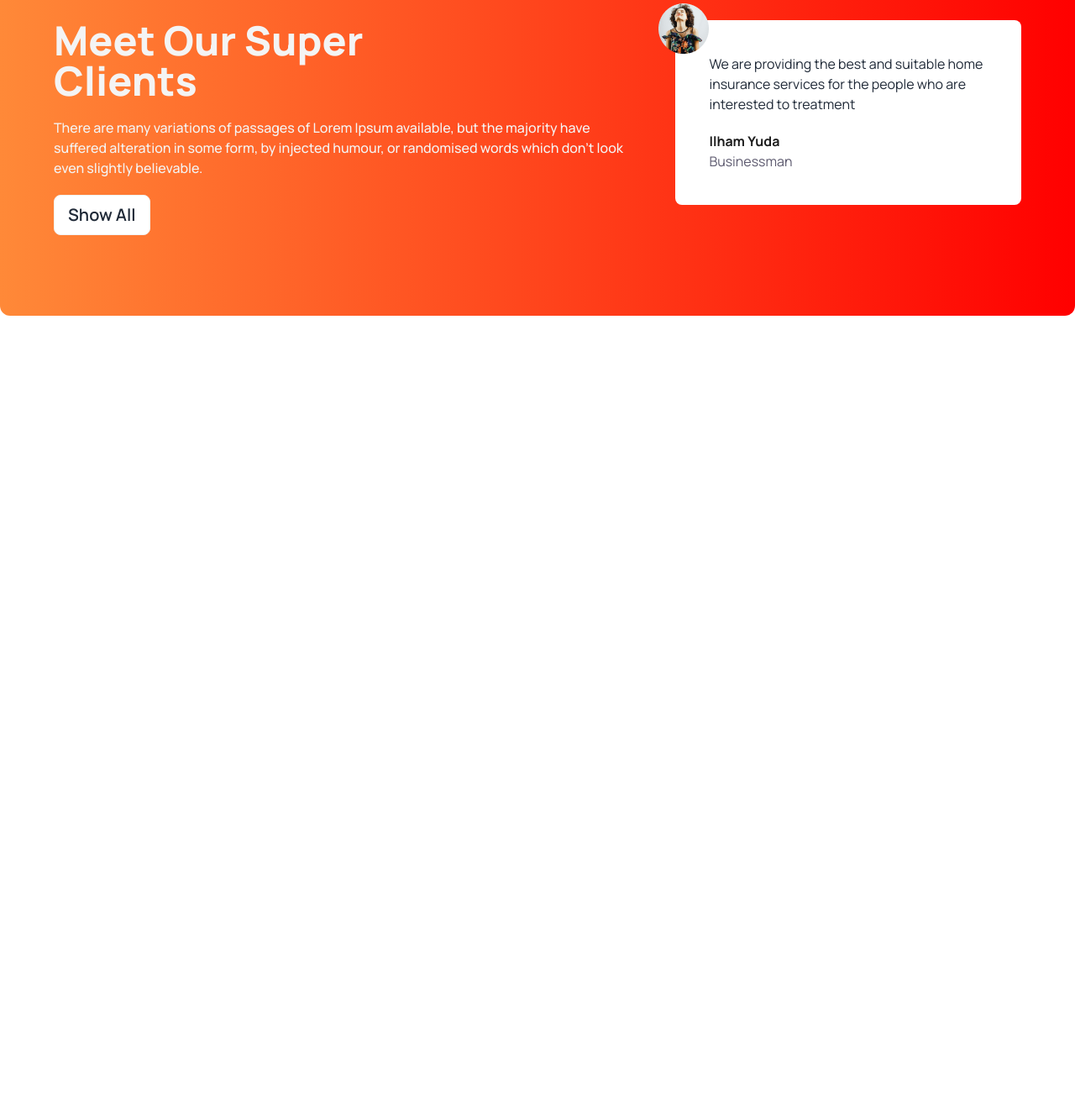
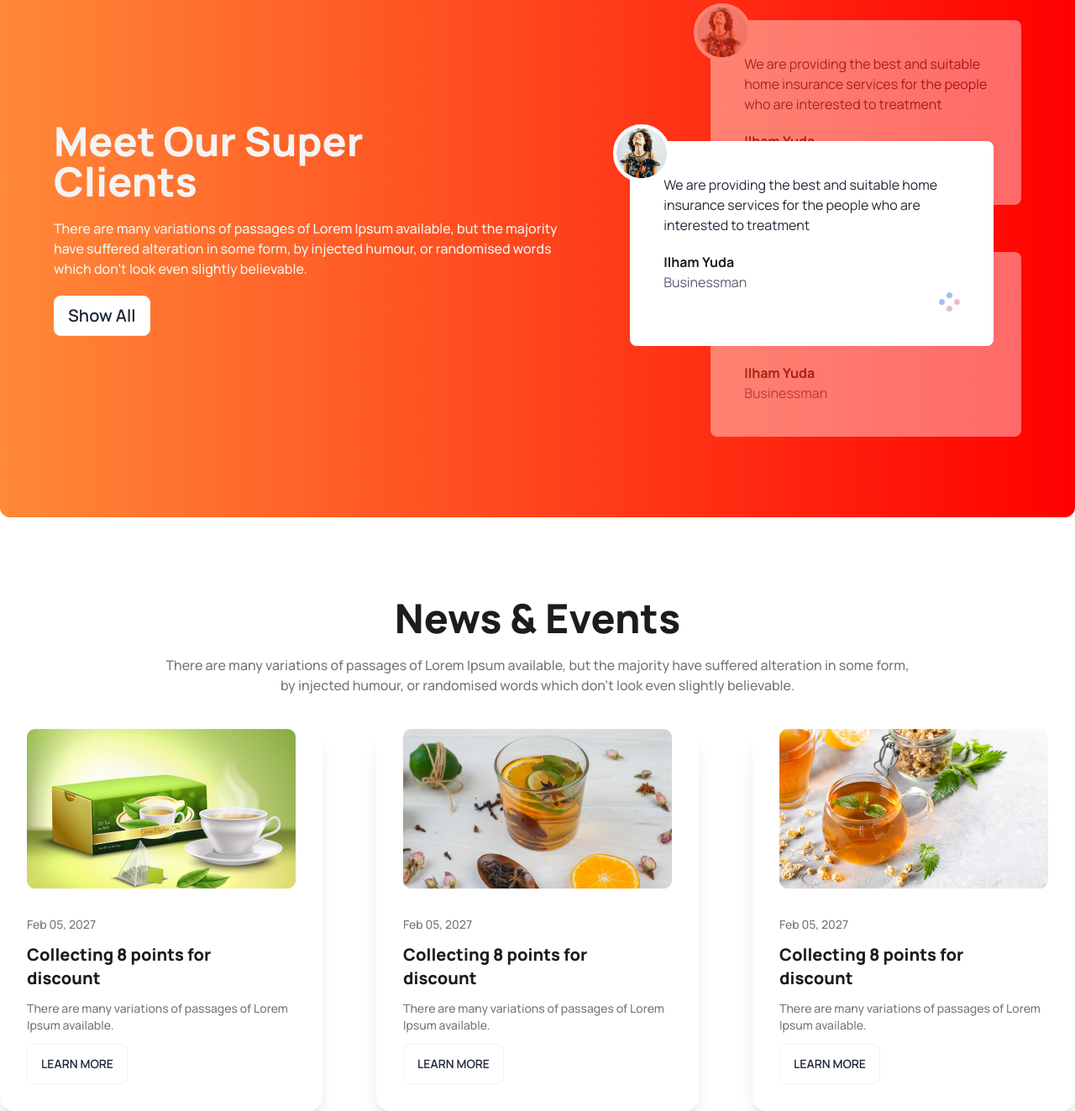
Before and after one commit to programarreza/tea-shop, a plain HTML site: page index.html in a window 1280 px wide. Shown: the part 1891-3214 px from the top of the page at 84% size. Before the commit the page ends 2363 px from the top, so only its background shows below. Drawn offline with nearby package versions, Linux system fonts and the light colour scheme.

Commit message:
added to news section

```diff
--- a/index.html
+++ b/index.html
@@ -137,19 +137,93 @@
 
 		<!-- super client section -->
 		<section class="my-24 flex flex-col lg:flex-row gap-12 rounded-xl bg-gradient-to-r from-[#FF8938] to-[#F00] px-16 py-24 ">
-			<div class="space-y-5">
-				<h1 class="text-5xl font-extrabold text-[#F4F4F4]">Meet Our Super <br> Clients</h1>
-				<P class="text-[#F4F4F4] font-medium">There are many variations of passages of Lorem Ipsum available, but the majority have suffered alteration in some form, by injected humour, or randomised words which don't look even slightly believable. </P>
-				<button class="btn bg-white capitalize text-xl ">Show All</button>
+			<div class="flex items-center lg:pr-28">
+				<div class="space-y-5">
+					<h1 class="text-5xl font-extrabold text-[#F4F4F4]">Meet Our Super <br> Clients</h1>
+					<P class="text-[#F4F4F4] font-medium">There are many variations of passages of Lorem Ipsum available, but the majority have suffered alteration in some form, by injected humour, or randomised words which don't look even slightly believable. </P>
+					<button class="btn bg-white capitalize text-xl ">Show All</button>
+				</div>
 			</div>
-			<div>
-				<!-- review -->
-				<div class="p-10 relative rounded-lg bg-white">
-					<img class="absolute -top-5 -left-5" src="./images/client.png" alt="">
+			<!-- review container -->
+			<div class="relative">
+				<!--next review -->
+				<div class="p-10 relative z-10 opacity-40 mb-14 rounded-lg bg-white">
+					<img class="absolute -top-5 -left-5 border-4 bg-white border-white rounded-full" src="./images/client.png" alt="">
 					<p>We are providing the best and suitable home insurance services for the people who are interested to treatment</p>
 					<h4 class="text-[#1c1c1c] font-bold mt-5">Ilham Yuda</h4>
 					<p class="text-[#5D5A6F]">Businessman</p>
+					<!-- <div class="flex justify-end">
+					<img class="" src="./images/circles.png" alt="">
+					</div> -->
 				</div>
+				<!-- current review -->
+				<div class="p-10 absolute z-20 top-36 lg:-left-24 xl:w-[433px] rounded-lg bg-white">
+					<img class="absolute -top-5 -left-5 border-4 bg-white border-white rounded-full" src="./images/client.png" alt="">
+					<p>We are providing the best and suitable home insurance services for the people who are interested to treatment</p>
+					<h4 class="text-[#1c1c1c] font-bold mt-5">Ilham Yuda</h4>
+					<p class="text-[#5D5A6F]">Businessman</p>
+					<div class="flex justify-end">
+					<img class="" src="./images/circles.png" alt="">
+					</div>
+				</div>
+				<!-- previous review -->
+				<div class="p-10 relative z-10 opacity-40 rounded-lg bg-white">
+					<img class="absolute -top-5 -left-5 border-4 bg-white border-white rounded-full" src="./images/client.png" alt="">
+					<p>We are providing the best and suitable home insurance services for the people who are interested to treatment</p>
+					<h4 class="text-[#1c1c1c] font-bold mt-5">Ilham Yuda</h4>
+					<p class="text-[#5D5A6F]">Businessman</p>
+					<!-- <div class="flex justify-end">
+					<img class="" src="./images/circles.png" alt="">
+					</div> -->
+				</div>
+			</div>
+		</section>
+
+		<!-- news & events section -->
+		<section>
+			<h1 class="text-5xl text-[#1c1c1c] font-extrabold mb-5  text-center">News & Events</h1>
+			<p class="text-gray font-medium max-w-4xl mx-auto mb-10 text-center">There are many variations of passages of Lorem Ipsum available, but the majority have suffered alteration in some form, by injected humour, or randomised words which don't look even slightly believable. </p>
+
+			<!-- news container -->
+			<div class="grid gap-16 grid-cols-1 md:grid-cols-2 lg:grid-cols-3">
+				<!-- first news -->
+				<div class="card card-compact bg-base-100 shadow-xl">
+					<figure><img src="./images/news-1.png" alt="news-1" /></figure>
+					<div class="card-body gap-3 m-4">
+					  <p class="text-gray font-medium">Feb 05, 2027</p>
+					  <h2 class="text-xl font-extrabold text-[#1c1c1c]">Collecting 8 points for <br> discount</h2>
+					  <p class="font-medium text-gray">There are many variations of passages of Lorem Ipsum available.</p>
+					  <div class="card-actions">
+						<button class="btn bg-white">Learn More</button>
+					  </div>
+					</div>
+				</div>
+				<!-- second news -->
+				<div class="card card-compact bg-base-100 shadow-xl">
+					<figure><img src="./images/news-2.png" alt="news-1" /></figure>
+					<div class="card-body gap-3 m-4">
+					  <p class="text-gray font-medium">Feb 05, 2027</p>
+					  <h2 class="text-xl font-extrabold text-[#1c1c1c]">Collecting 8 points for <br> discount</h2>
+					  <p class="font-medium text-gray">There are many variations of passages of Lorem Ipsum available.</p>
+					  <div class="card-actions">
+						<button class="btn bg-white">Learn More</button>
+					  </div>
+					</div>
+				</div>
+				<!-- third news -->
+				<div class="card card-compact bg-base-100 shadow-xl">
+					<figure><img src="./images/news-3.png" alt="news-1" /></figure>
+					<div class="card-body gap-3 m-4">
+					  <p class="text-gray font-medium">Feb 05, 2027</p>
+					  <h2 class="text-xl font-extrabold text-[#1c1c1c]">Collecting 8 points for <br> discount</h2>
+					  <p class="font-medium text-gray">There are many variations of passages of Lorem Ipsum available.</p>
+					  <div class="card-actions">
+						<button class="btn bg-white">Learn More</button>
+					  </div>
+					</div>
+				</div>
+
+
 			</div>
 		</section>
 	</main>
```
